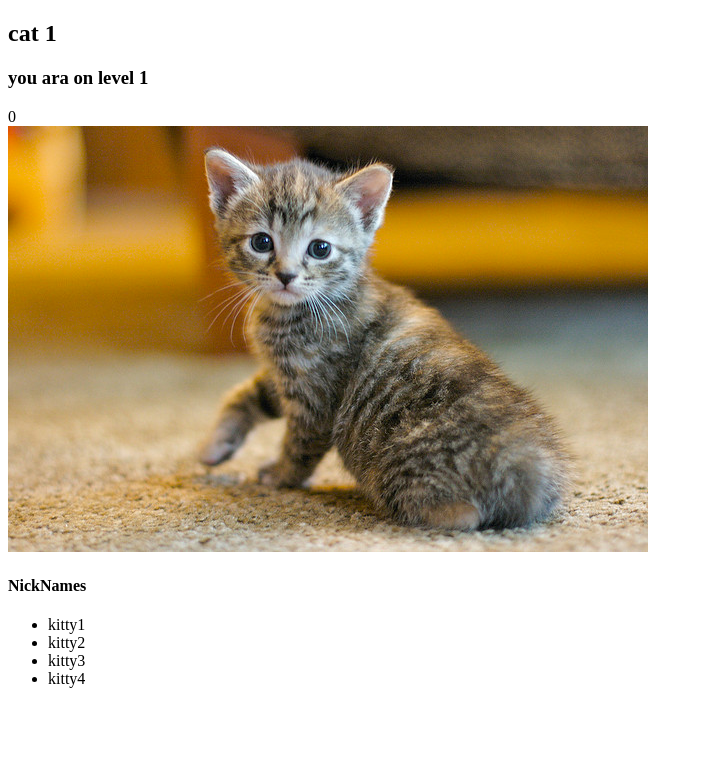
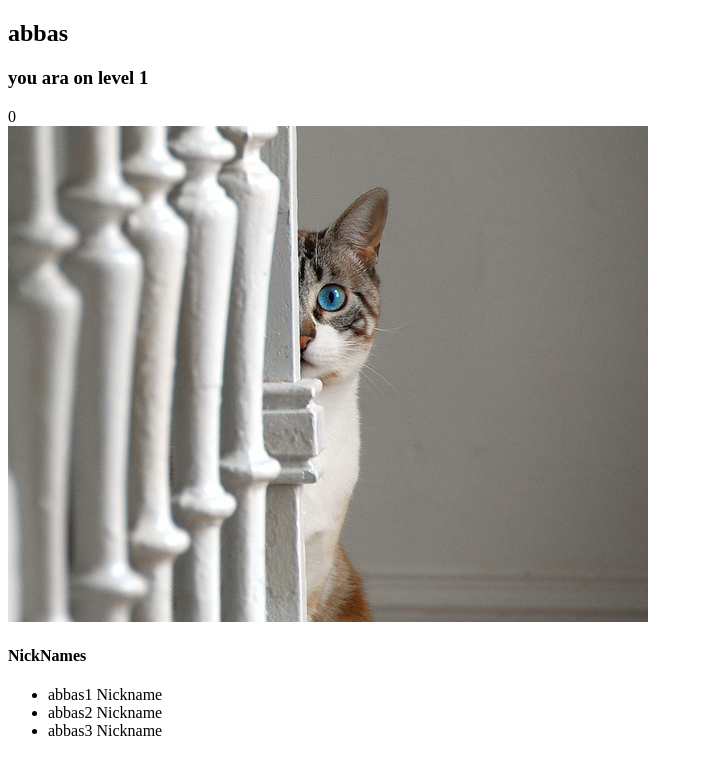
Before and after one commit to ahmadssb/Udacity-JS-Design-Patterns, a plain HTML site: page L2/cat-clicker-premium/index-knockout.html in a window 1280 px wide. Shown: the whole page, without its empty margins (0-703 px from the left). Drawn offline with Linux system fonts and the light colour scheme.

Commit message:
Factor: Adding more cat data

```diff
--- a/L2/cat-clicker-premium/index-knockout.html
+++ b/L2/cat-clicker-premium/index-knockout.html
@@ -12,9 +12,9 @@
 		<img data-bind="click: $parent.incremenCounter, attr: {src: imgSrc}" src="" alt="cute cat">
 
 		<h4>NickNames</h4>
-		<ul data-bind="foreach: cat">
+		<ul data-bind="foreach: nickname">
 			<li>
-				<span data-bind="text: nickname"></span>
+				<span data-bind="text: $data"></span>
 			</li>
 		</ul>
 	</div>
--- a/L2/cat-clicker-premium/js/app-knocout.js
+++ b/L2/cat-clicker-premium/js/app-knocout.js
@@ -1,23 +1,10 @@
-var Cat = function () {
+var Cat = function (data) {
 
-	this.counter = ko.observable(0);
-	this.name = ko.observable('cat 1');
-	this.imgSrc = ko.observable('images/cat1.jpg');
+	this.counter = ko.observable(data.counter);
+	this.name = ko.observable(data.name);
+	this.imgSrc = ko.observable(data.imgSrc);
 
-	this.cat = ko.observableArray([
-		{
-			nickname: 'kitty1'
-		},
-		{
-			nickname: 'kitty2'
-		},
-		{
-			nickname: 'kitty3'
-		},
-		{
-			nickname: 'kitty4'
-		}
-	]);
+	this.nickname = ko.observableArray(data.nickname);
 
 	this.level = ko.computed(function () {
 		var level;
@@ -35,13 +22,16 @@ var Cat = function () {
 		}
 		return level;
 	}, this);
+};
 
-
-
-}
 var ViewModel = function () {
 	var self = this;
-	this.currentCat = ko.observable(new Cat());
+	this.currentCat = ko.observable(new Cat({
+		counter: 0,
+		name: 'abbas',
+		imgSrc: 'images/cat2.jpg',
+		nickname: [ "abbas1 Nickname", "abbas2 Nickname", "abbas3 Nickname"]
+	}));
 	this.incremenCounter = function () {
 		self.currentCat().counter(self.currentCat().counter() + 1);
 
```
